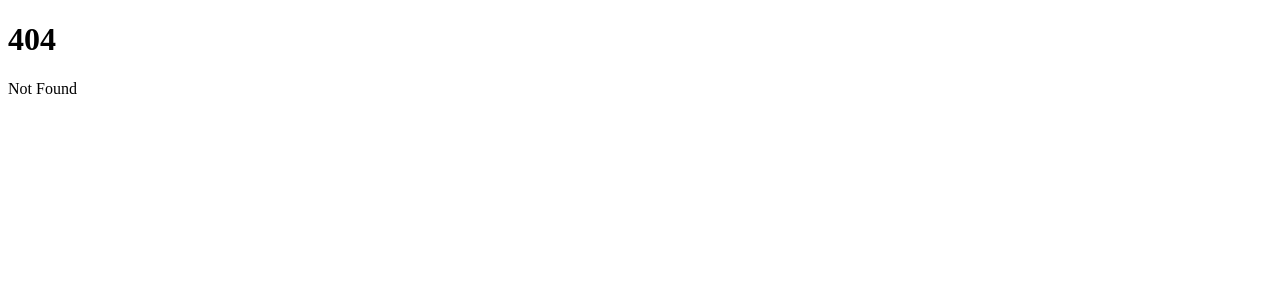
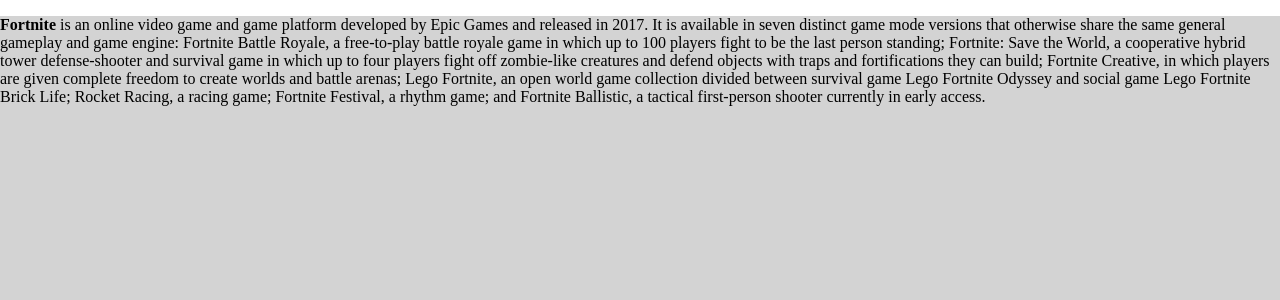
Before and after one commit to Spar3Chang3/Orion-Labs, a SvelteKit app: page /landing-page in a window 1280 px wide. Before the commit this address had no page. Shown: the top 300 px of the page. Built offline with nearby package versions, Linux system fonts and the light colour scheme.

Commit message:
Begin proper attempt

```diff
--- a/package.json
+++ b/package.json
@@ -4,7 +4,7 @@
 	"version": "0.0.1",
 	"type": "module",
 	"scripts": {
-		"dev": "vite dev",
+		"dev": "vite dev --host",
 		"build": "vite build",
 		"preview": "vite preview",
 		"format": "prettier --write .",
--- /dev/null
+++ b/src/lib/components/layout/Header.svelte
@@ -0,0 +1,9 @@
+<style type="css">
+
+
+</style>
+
+<section class="">
+
+
+</section>
--- /dev/null
+++ b/src/routes/+layout.svelte
@@ -0,0 +1,20 @@
+<script lang="js">
+    import Header from '$lib/components/layout/Header.svelte';
+    import Footer from '$lib/components/layout/Footer.svelte';
+</script>
+
+<style lang="css">
+    :global(html, body) {
+        margin: 0;
+    }
+</style>
+
+<header>
+    <Header/>
+</header>
+<main>
+    <slot/>
+</main>
+<footer>
+    <Footer/>
+</footer>
--- a/src/routes/+page.svelte
+++ b/src/routes/+page.svelte
@@ -1,2 +1,3 @@
-<h1>Welcome to SvelteKit</h1>
-<p>Visit <a href="https://svelte.dev/docs/kit">svelte.dev/docs/kit</a> to read the documentation</p>
+<meta http-equiv="Refresh" content="0;/landing-page">
+<title>Connecting to page</title>
+<p>One moment please...</p>
--- /dev/null
+++ b/src/routes/landing-page/+page.svelte
@@ -0,0 +1,17 @@
+
+<script lang="js">
+
+</script>
+<style lang="css">
+    .land-page {
+        height: 100vh;
+        background-color: lightgray;
+        }
+</style>
+
+<section class="land-page">
+
+    <p>
+        <b>Fortnite</b> is an online video game and game platform developed by Epic Games and released in 2017. It is available in seven distinct game mode versions that otherwise share the same general gameplay and game engine: Fortnite Battle Royale, a free-to-play battle royale game in which up to 100 players fight to be the last person standing; Fortnite: Save the World, a cooperative hybrid tower defense-shooter and survival game in which up to four players fight off zombie-like creatures and defend objects with traps and fortifications they can build; Fortnite Creative, in which players are given complete freedom to create worlds and battle arenas; Lego Fortnite, an open world game collection divided between survival game Lego Fortnite Odyssey and social game Lego Fortnite Brick Life; Rocket Racing, a racing game; Fortnite Festival, a rhythm game; and Fortnite Ballistic, a tactical first-person shooter currently in early access.
+    </p>
+</section>
```
Also changed, not shown: src/lib/components/layout/Footer.svelte (added), 1 other file (tests, documents, lock files or other folders).
